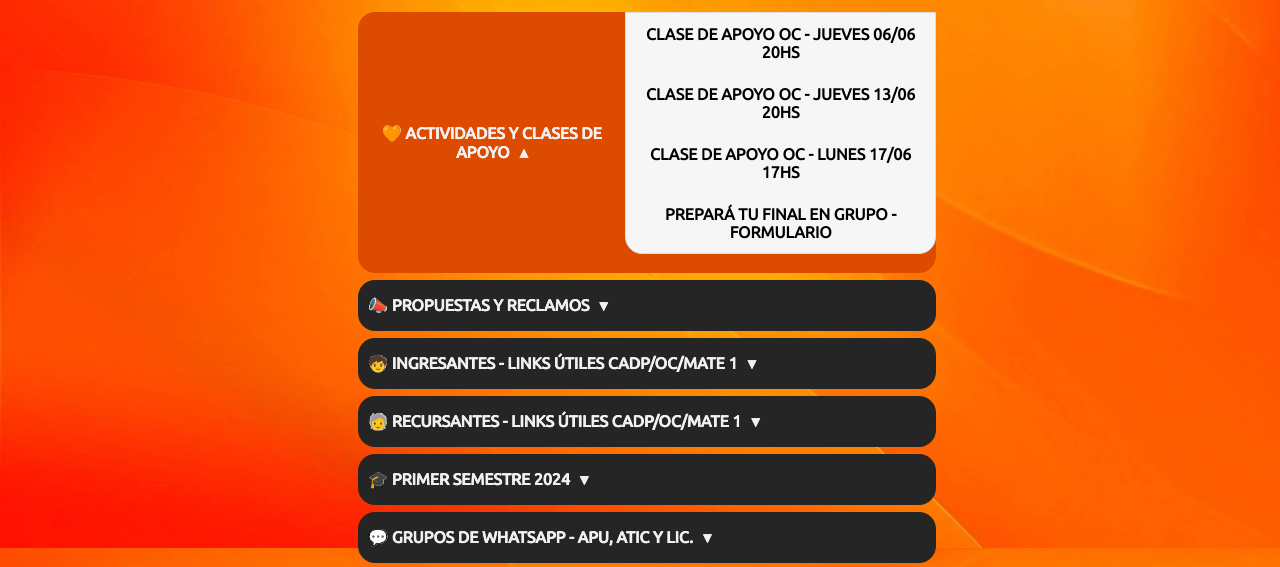
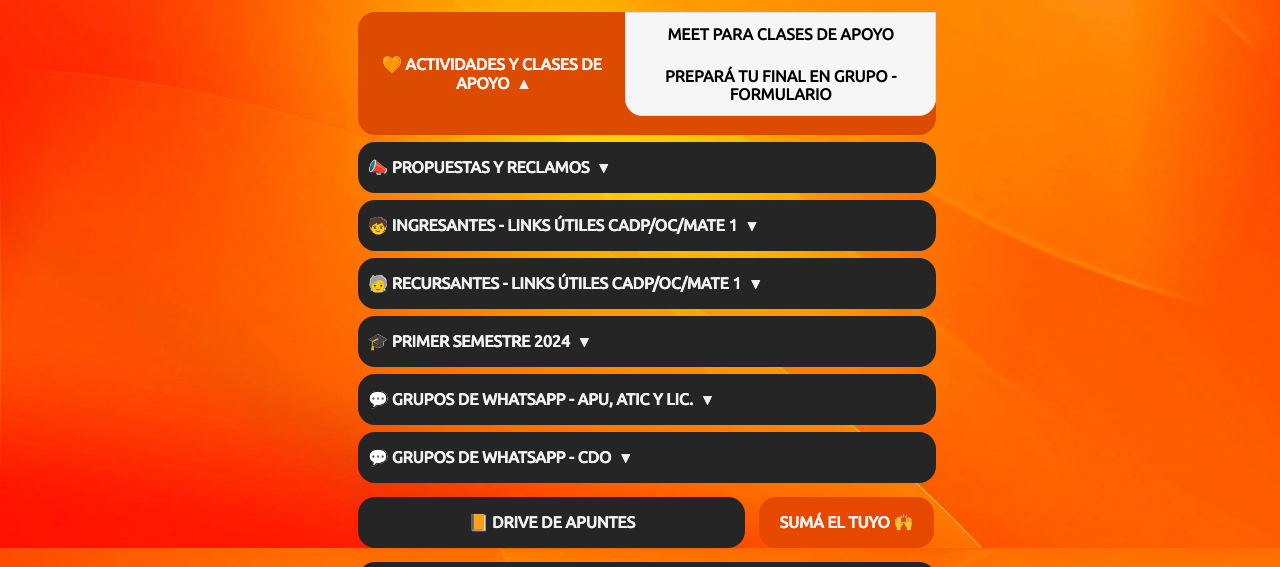
Before and after one commit to tdm1094/lf-links-website, a plain HTML site: page index.html in a window 1280 px wide. Both pictures are taken after a click on the heading "🧡 ACTIVIDADES Y CLASES DE APOYO". Shown: the part 252-819 px from the top of the page. Drawn offline with Linux system fonts and the light colour scheme.

Commit message:
chore(links): Agregado link universal para clases de apoyo

```diff
--- a/index.html
+++ b/index.html
@@ -37,9 +37,7 @@
             <details id="dropdown-actividades" class="tile dropdown">
                 <summary>🧡 Actividades y Clases de apoyo</summary>
                 <div class="dropdown-contenido">
-                    <a href="https://meet.google.com/wfg-wcvv-qup" target="_blank">Clase de apoyo OC - Jueves 06/06 20hs </a>
-                    <a href="https://meet.google.com/vod-agiy-tbm" target="_blank">Clase de apoyo OC - Jueves 13/06 20hs </a>
-                    <a href="https://meet.google.com/egr-brct-ksy" target="_blank">Clase de apoyo OC - Lunes 17/06 17hs </a>
+                    <a href="https://meet.google.com/oby-pivk-jrh" target="_blank">Meet para clases de apoyo</a>
                     <a href="https://forms.gle/bt87ZDZrgGuymucY9" target="_blank">Prepará tu final en grupo - Formulario</a>
                 </div>
             </details>
```
